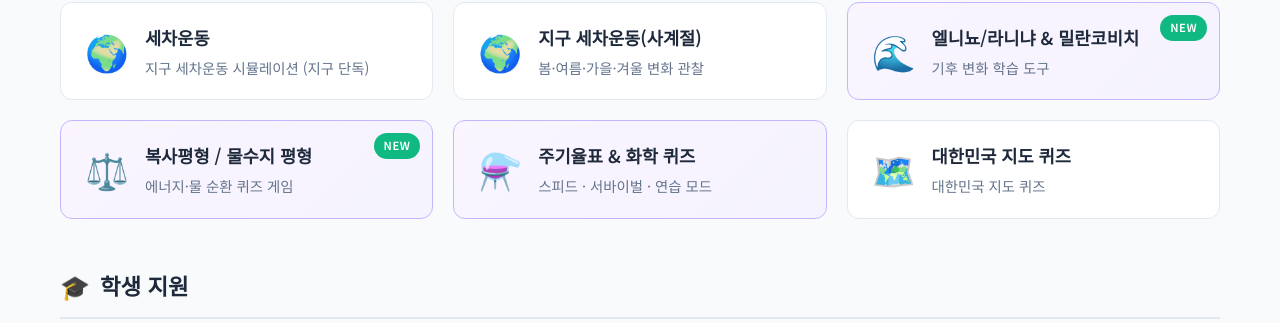
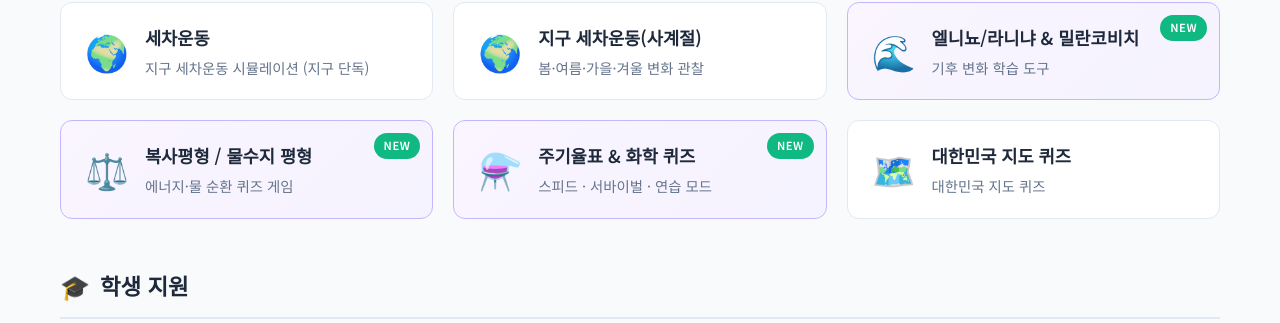
Before and after one commit to CHOISEONGYEOL/Teacher-support, a Python web app: template templates/index.html in a window 1280 px wide. Shown: the part 1087-1410 px from the top of the page. Run offline with Jinja, Linux system fonts and the light colour scheme; the template is opened without the code that fills it, so the values that code supplies are empty.

Commit message:
Add 'NEW' badge to quiz card in index.html

```diff
--- a/templates/index.html
+++ b/templates/index.html
@@ -182,6 +182,7 @@
         <h3>주기율표 & 화학 퀴즈</h3>
         <p>스피드 · 서바이벌 · 연습 모드</p>
     </div>
+          <div class="card-badge">NEW</div>
 </a>
 
 
```
